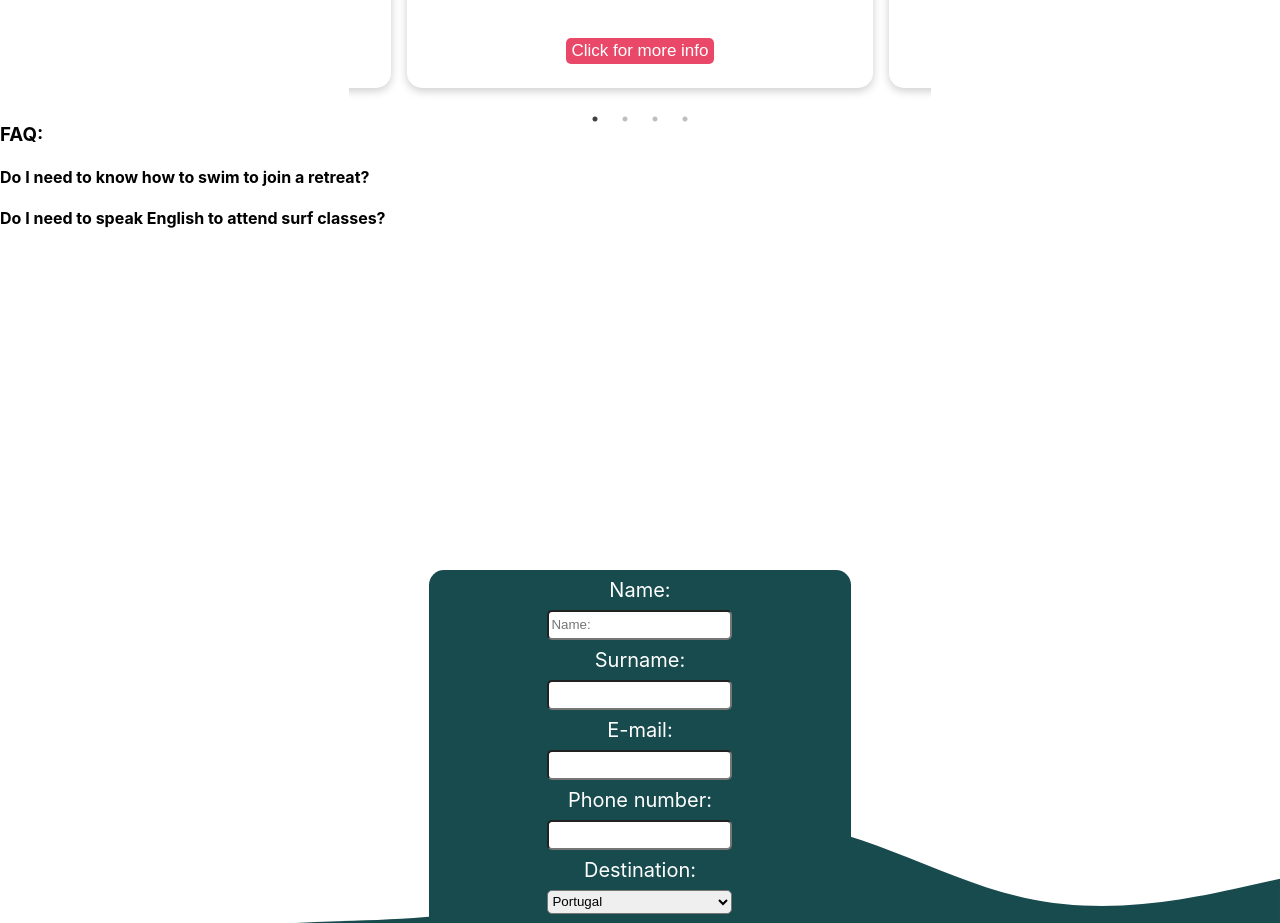
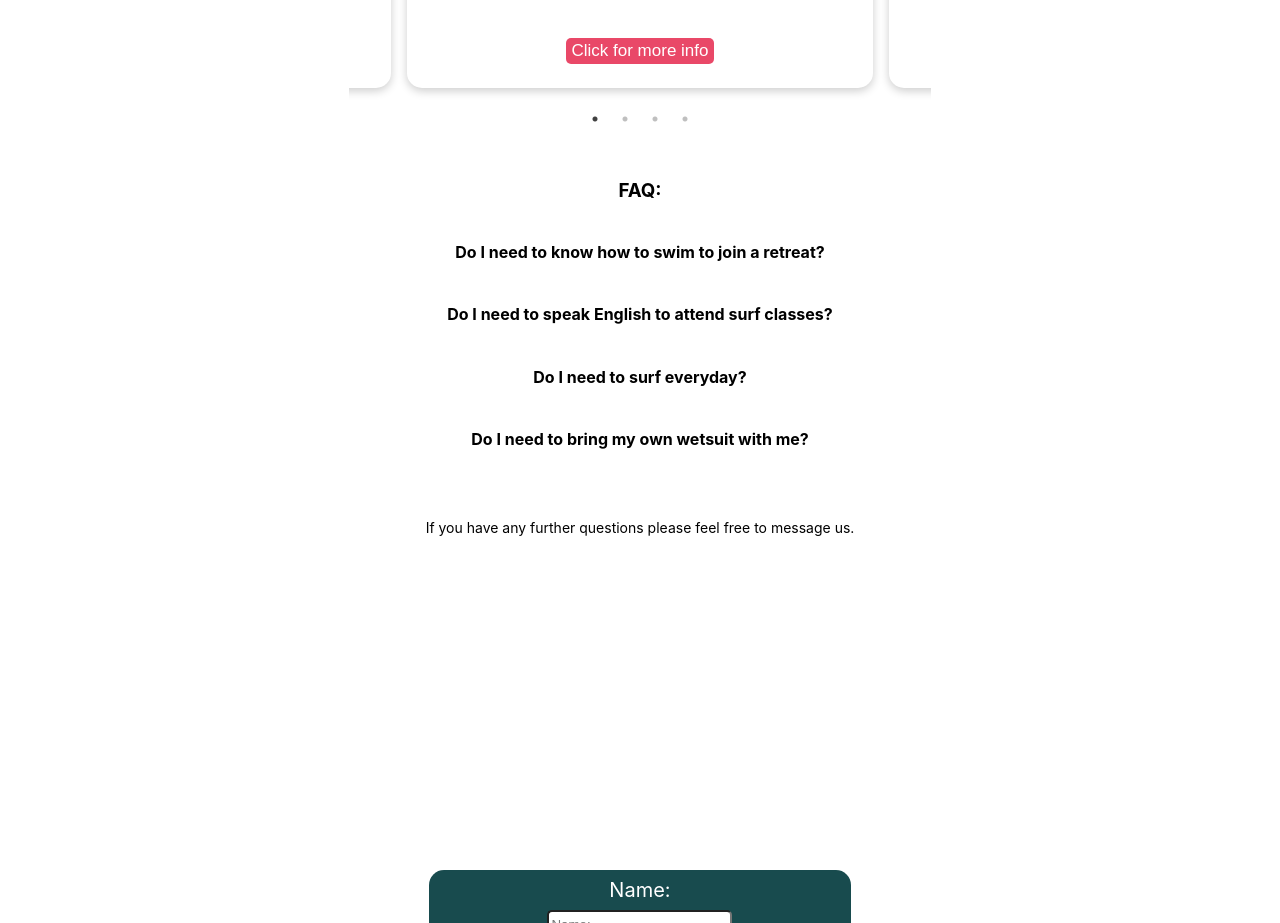
Before and after one commit to LilBr21/surf-retreats, a React (Create React App) app: page / in a window 1280 px wide. Shown: the part 1620-2543 px from the top of the page. Built offline with nearby package versions, Linux system fonts and the light colour scheme.

Commit message:
faq part finished

```diff
--- a/src/components/Faq.js
+++ b/src/components/Faq.js
@@ -1,8 +1,12 @@
 import { useState } from 'react';
+
+import './Faq.styles.css';
 
 const Faq = () => {
     const [firstAnswerIsShown, setFirstAnswerIsShown] = useState(false);
     const [secondAnswerIsShown, setSecondAnswerIsShown] = useState(false);
+    const [thirdAnswerIsShown, setThirdAnswerIsShown] = useState(false);
+    const [fourthAnswerIsShown, setFourthAnswerIsShown] = useState(false);
 
     const showFirstAnswerHandler = () => {
         if (!firstAnswerIsShown) {
@@ -10,7 +14,7 @@ const Faq = () => {
         } else {
             setFirstAnswerIsShown(false);
         }
-    }
+    };
 
     const showSecondAnswerHandler = () => {
         if (!secondAnswerIsShown) {
@@ -18,26 +22,59 @@ const Faq = () => {
         } else {
             setSecondAnswerIsShown(false);
         }
-    }
+    };
+
+    const showThirdAnswerHandler = () => {
+        if (!thirdAnswerIsShown) {
+            setThirdAnswerIsShown(true);
+        } else {
+            setThirdAnswerIsShown(false);
+        }
+    };
+
+    const showFourthAnswerHandler = () => {
+        if (!fourthAnswerIsShown) {
+            setFourthAnswerIsShown(true);
+        } else {
+            setFourthAnswerIsShown(false);
+        }
+    };
 
     return (
         <div className="faq-container">
             <h3>FAQ:</h3>
-            <div onClick={showFirstAnswerHandler}>
+            <div className="question" onClick={showFirstAnswerHandler}>
                 <h4>Do I need to know how to swim to join a retreat?</h4>
-                {firstAnswerIsShown ? <p>
+                {firstAnswerIsShown ? <p className="faq-answer">
                     Yes, as surfing is a water sport it is reccomended for you to
                     know how to swim.
                 </p> : null}
             </div>
-            <div onClick={showSecondAnswerHandler}>
+            <div className="question" onClick={showSecondAnswerHandler}>
                 <h4>Do I need to speak English to attend surf classes?</h4>
-                {secondAnswerIsShown ? <p>
+                {secondAnswerIsShown ? <p className="faq-answer">
                     It would be easier to communicate if you were an English speaker
                     but some of our instructors also speak other languages, like Spanish
                     or French. Please contact us and we'll discuss all of the possibilities.
                 </p> : null}
             </div>
+            <div className="question" onClick={showThirdAnswerHandler}>
+                <h4>Do I need to surf everyday?</h4>
+                {thirdAnswerIsShown ? <p className="faq-answer">
+                    No. You can always modify your retreat plan so it could fit
+                    you in the best possible way. It is important for you to inform
+                    us how many surf classes do you want to take before the start
+                    of retreat though.
+                </p> : null }
+            </div>
+            <div className="question" onClick={showFourthAnswerHandler}>
+                <h4>Do I need to bring my own wetsuit with me?</h4>
+                {fourthAnswerIsShown ? <p className="faq-answer">
+                    No, there's no need for you to bring your own wetsuit.
+                    We provide good quality wetsuits for all participants.
+                </p> : null }
+            </div>
+            <p className="faq-end">If you have any further questions please feel free to message us.</p>
         </div>
 
     )
--- /dev/null
+++ b/src/components/Faq.styles.css
@@ -0,0 +1,23 @@
+.faq-container {
+    display: flex;
+    flex-direction: column;
+    align-items: center;
+    justify-content: center;
+    margin-top: 3.5rem;
+    text-align: center;
+    /* cursor: pointer; */
+}
+
+.question {
+    cursor: pointer;
+}
+
+.faq-answer {
+    margin-left: 20%;
+    margin-right: 20%;
+}
+
+.faq-end {
+    margin-top: 3rem;
+    font-size: 14px;
+}
```
